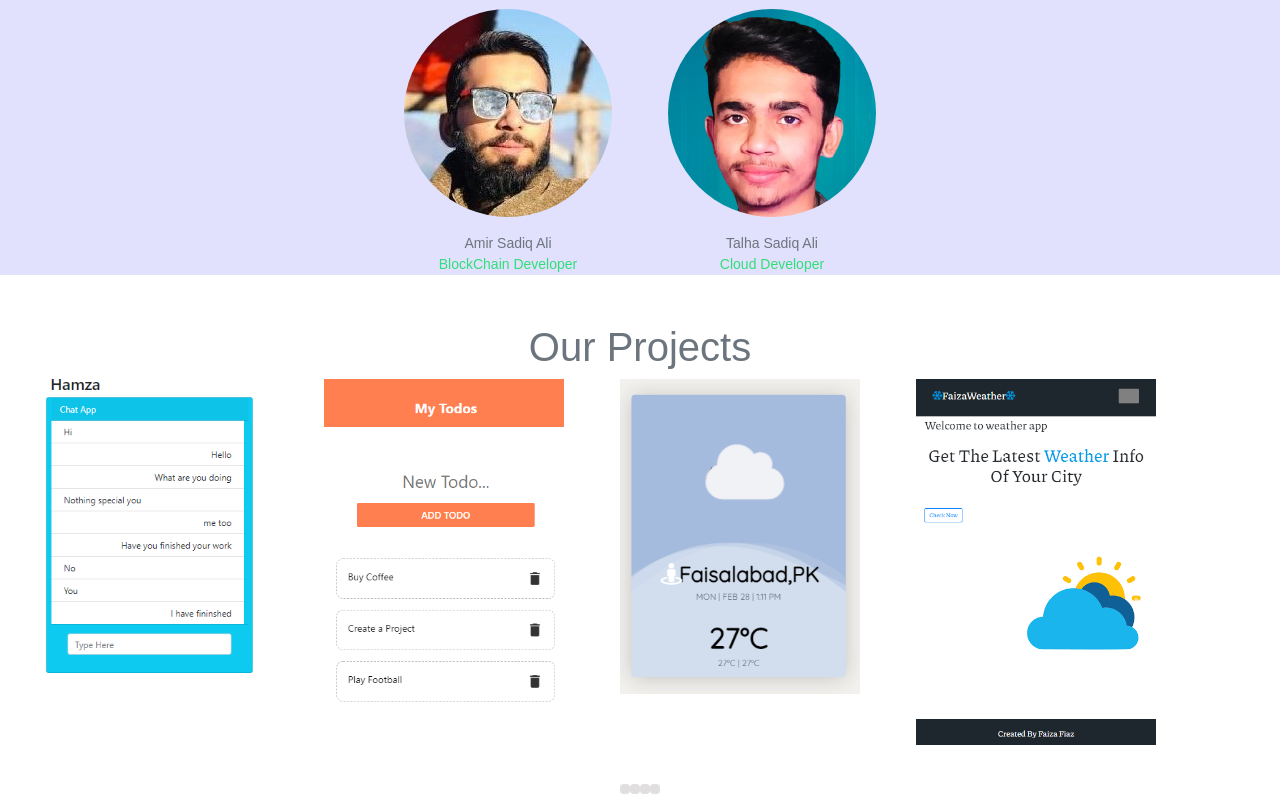
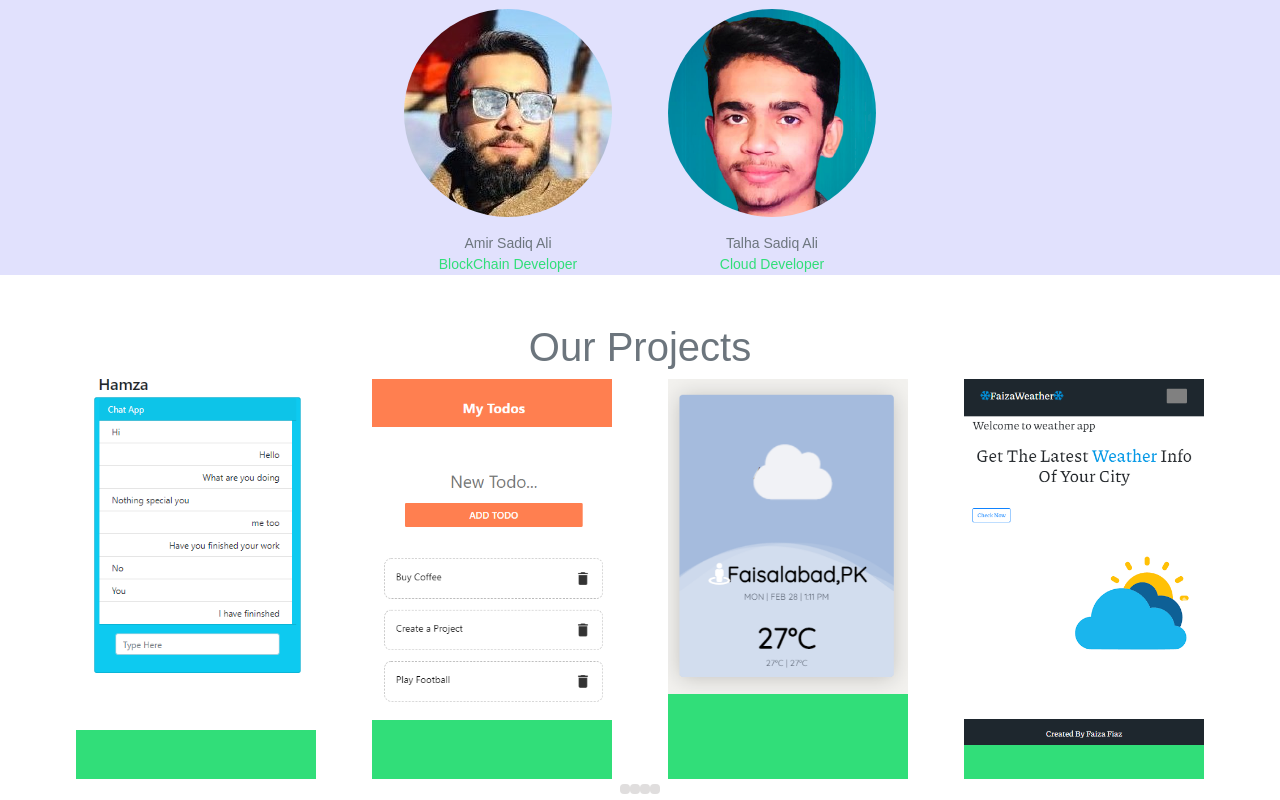
Before and after one commit to faiza203/Portfolio, a React (Create React App) app: page / in a window 1280 px wide. Shown: the part 1270-2070 px from the top of the page. Built offline with nearby package versions, Linux system fonts and the light colour scheme.

Commit message:
Update Projects

```diff
--- a/src/components/Projects.js
+++ b/src/components/Projects.js
@@ -5,7 +5,7 @@ const Projects = () => {
   return (
     <div>
       <h1 className="h1 text-muted mt-5">Our Projects</h1>
-      <div className="d-flex projectImages">
+      <div className="d-flex projectImages  justify-content-center">
         <div className="projectBackgroundImage chat-app"></div>
         <div className="projectBackgroundImage todo-app "></div>
         <div className="projectBackgroundImage weather-app"></div>
--- a/src/components/css/projects.css
+++ b/src/components/css/projects.css
@@ -2,6 +2,10 @@
   height: 10px;
   width: 10px;
   background-color: rgb(224, 222, 222);
+}
+
+.projectImages div{
+   background-color: #31de79;
 }
 
 .projectBackgroundImage {
```
